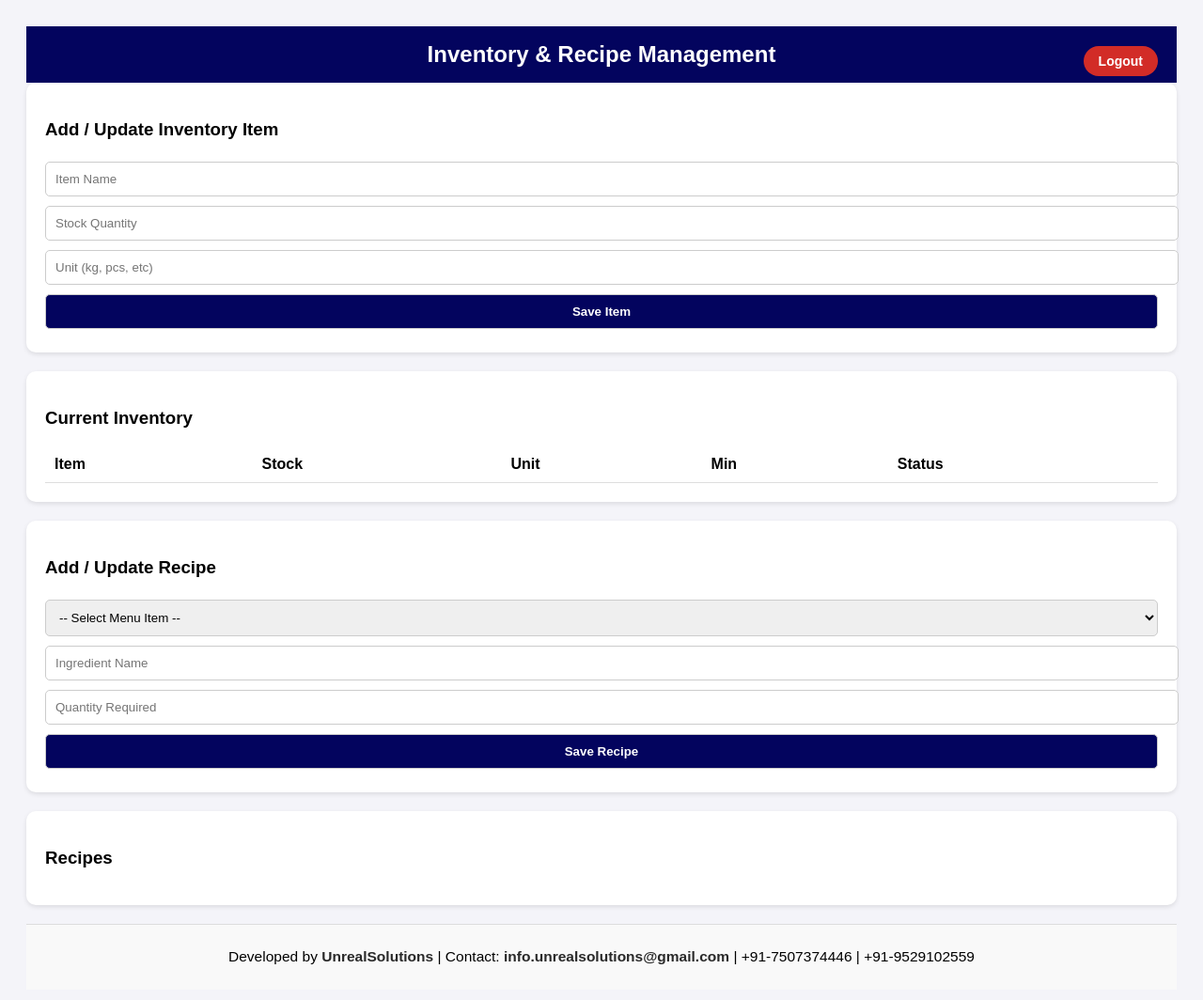
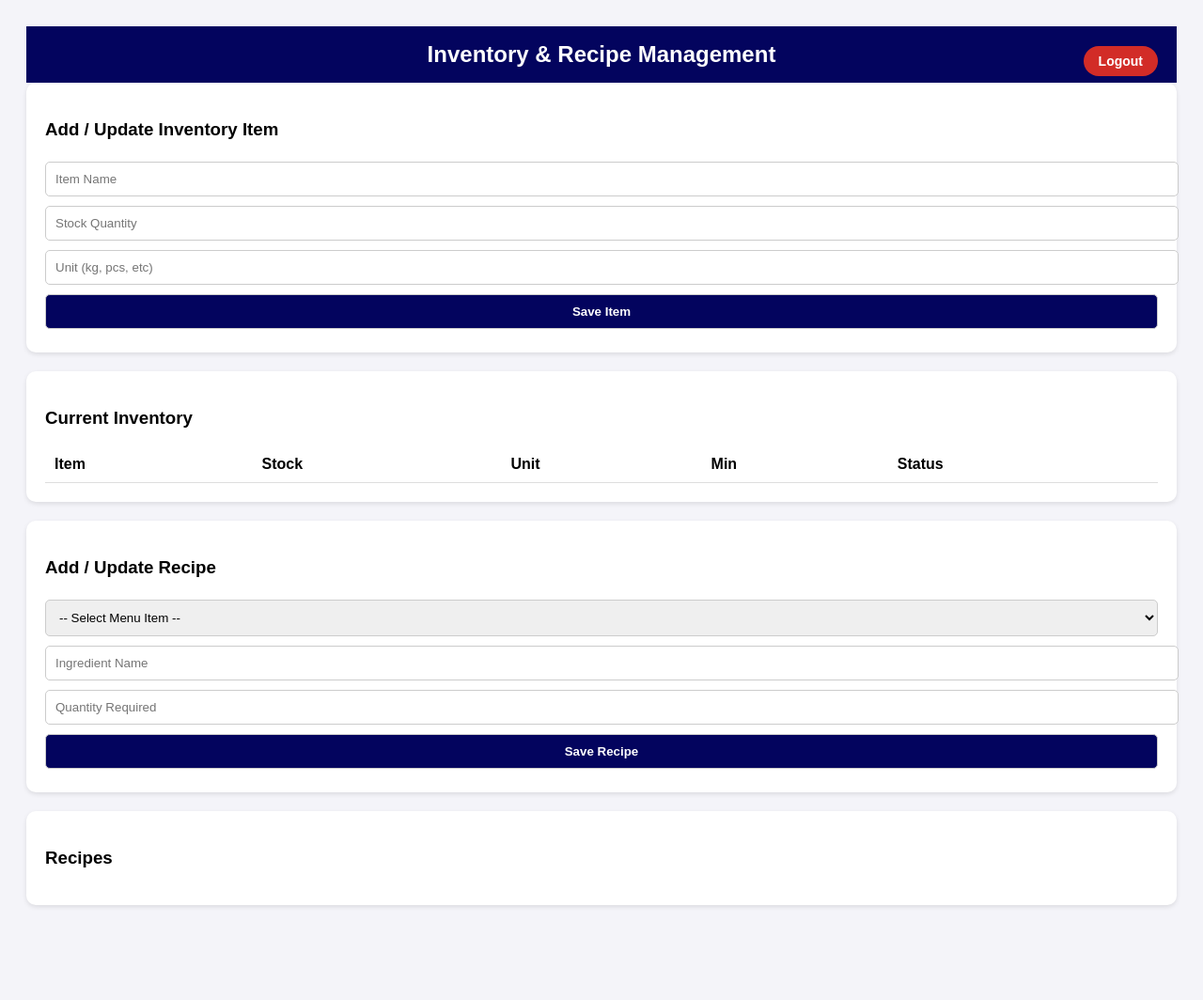
Before and after one commit to UnrealSolutions451/Sanseoul_Uniquestore, a website with bundled scripts: page inventory.html in a window 1280 px wide. Shown: the whole page at 94% size. After the commit the page ends 1011 px from the top, so only its background shows below. Built offline with nearby package versions, Linux system fonts and the light colour scheme; no server answers.

Commit message:
Update inventory.html

```diff
--- a/inventory.html
+++ b/inventory.html
@@ -279,12 +279,6 @@
     loadMenuItems();
     loadRecipes();
   </script>
-  <footer class="footer">
-  <p>
-    Developed by
-    <a href="https://unrealsolutions.pages.dev" target="_blank" rel="noopener noreferrer">UnrealSolutions</a>
-    | Contact: <a href="mailto:info.unrealsolutions@gmail.com">info.unrealsolutions@gmail.com</a> | +91-7507374446 | +91-9529102559
-  </p>
-</footer>
+
 </body>
 </html>
```
